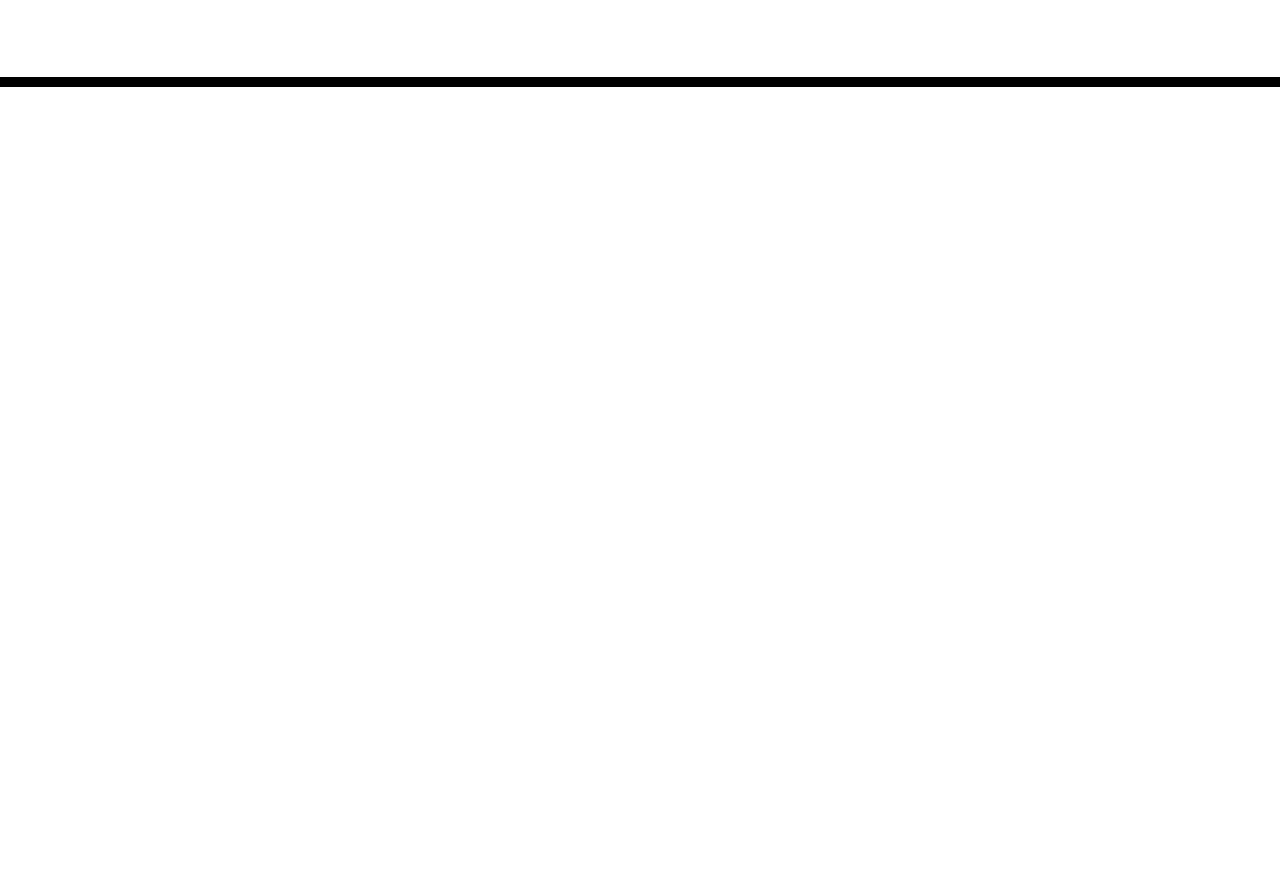
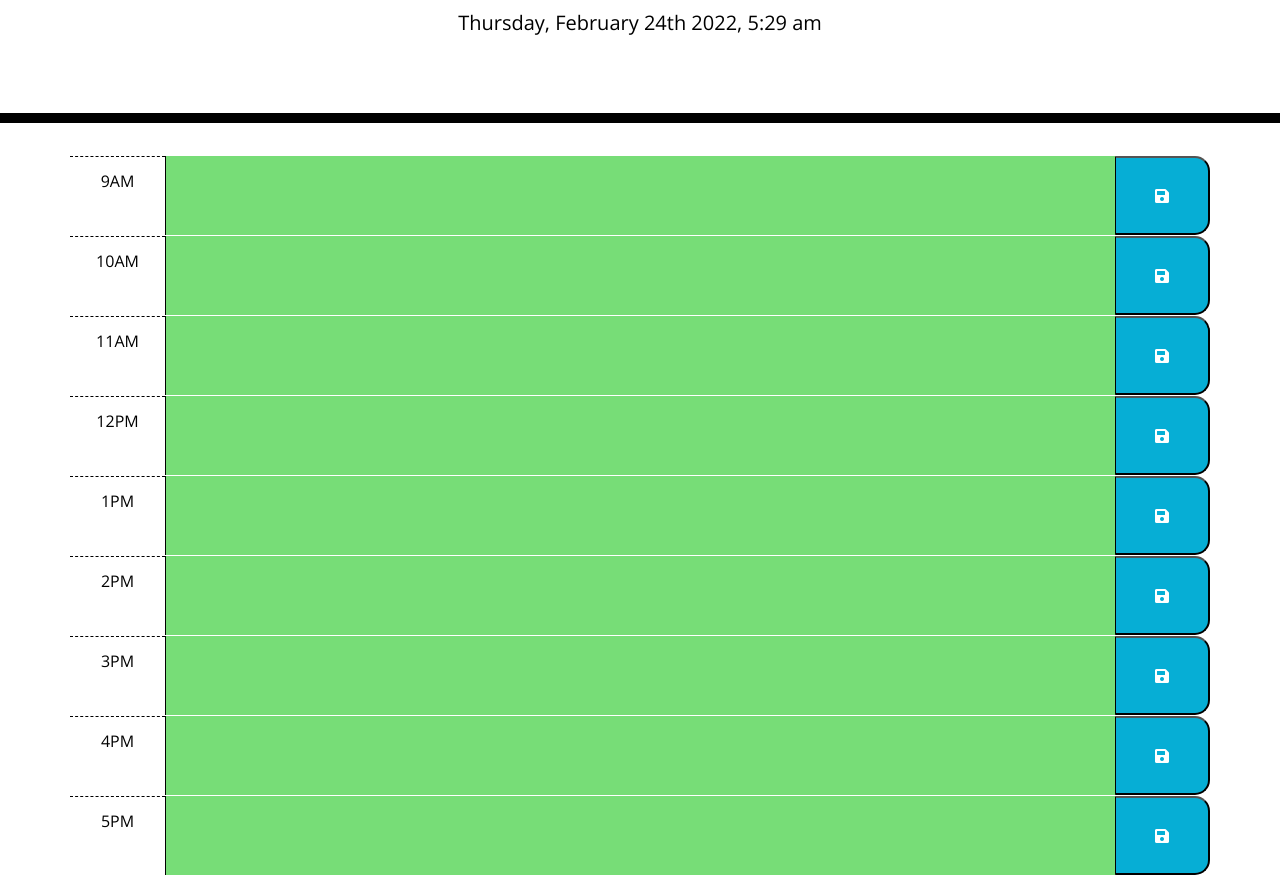
Before and after one commit to M8MBA/work-day-scheduler, a plain HTML site: page index.html in a window 1280 px wide. Shown: the part 181-1056 px from the top of the page. Before the commit the page ends 800 px from the top, so only its background shows below. Drawn offline with nearby package versions, Linux system fonts and the light colour scheme; files that its build step writes are made by us from their sources.

Commit message:
time-blocks

```diff
--- a/assets/js/script.js
+++ b/assets/js/script.js
@@ -0,0 +1,67 @@
+// current day is displayed at the top of the calendar
+var dateTime = function () {
+  var currentDay = document.getElementById("currentDay");
+  var time = moment();
+
+    currentDay.textContent = time.format("dddd, MMMM Do YYYY, h:mm a");
+
+    setInterval(function () { dateTime(); }, 60000);
+
+}
+
+dateTime();
+
+// each time block is color-coded to indicate whether it is in the past, present, or future
+$('.time-block').each(function () {
+  var time = $(this).data('time')
+  console.log(time)
+  var current = moment().hours()
+  console.log(current)
+
+  if (current < time) {
+    $(this).children('.reminders').addClass('future')
+  } else if (current > time) {
+    $(this).children('.reminders').addClass('past')
+  } else if (current === time) {
+    $(this).children('.reminders').addClass('present')
+  }
+
+});
+
+var storage = JSON.parse(localStorage.getItem("reminders")) || {};
+
+//create a object loop that will take the key and assign the value of the key to the corresponding id of the textarea
+for (var [key, value] of Object.entries(storage)) {
+  var textArea = document.getElementById(key)
+  localStorage.getItem(key)
+  textArea.innerHTML = value
+};
+
+
+// this works only partially doesn;t save when refreshed
+//event listener for saving button on reminders
+$('.saveBtn').each(function(){
+  $(this).on('click', function(event) {
+    // click the save button for that time block, text for that event is saved in local storage
+    var dataObject = ('description')
+
+    // Set localStorage item
+    localStorage.setItem('description', JSON.stringify(dataObject));
+
+    // Retrieve the object from localStorage
+    var retrievedObject = localStorage.getItem('description');
+
+    // console.log retrieved item
+    console.log('retrieved data Object: ', JSON.parse(retrievedObject));
+  })
+});
+
+
+
+
+
+//     var id = "x" + event.target.id
+//    var reminders = $('#'+ id).val();
+//    storage[id] = reminders
+//    localStorage.setItem("reminders", JSON.stringify(storage));
+//      console.log("reminder was saved")
--- a/index.html
+++ b/index.html
@@ -18,21 +18,88 @@
       href="https://fonts.googleapis.com/css?family=Open+Sans&display=swap"
       rel="stylesheet"
     />
-    <link rel="stylesheet" href="style.css" />
+    <link rel="stylesheet" href="./assets/css/style.css" />
     <title>Work Day Scheduler</title>
   </head>
 
   <body>
+
     <header class="jumbotron">
       <h1 class="display-3">Work Day Scheduler</h1>
       <p class="lead">A simple calendar app for scheduling your work day</p>
       <p id="currentDay" class="lead"></p>
     </header>
+
     <div class="container">
-      <!-- Timeblocks go here -->
+      <!-- 9AM -->
+      <div class="row time-block" data-time="9">
+        <div class="col-1 hour pt-3">9AM</div>
+        <textarea id="x1" class="reminders col-10 description text-dark"></textarea>
+        <button id= "1" class = "saveBtn col-1"><i class="fa">&#xf0c7;</i></button>
+      </div>
+
+      <!-- 10AM -->
+      <div class="row time-block" data-time="10">
+        <div class="col-1 hour pt-3">10AM</div>
+        <textarea id="x2" class="reminders col-10 description text-dark"></textarea>
+        <button id= "2" class = "saveBtn col-1"><i class="fa">&#xf0c7;</i></button>
+      </div>
+
+      <!-- 11AM -->
+      <div class="row time-block" data-time="11">
+        <div class="col-1 hour pt-3">11AM</div>
+        <textarea id="x3" class="reminders col-10 description text-dark"></textarea>
+        <button id= "3" class = "saveBtn col-1"><i class="fa">&#xf0c7;</i></button>
+      </div>
+
+      <!-- 12PM -->
+      <div class="row time-block" data-time="12">
+        <div class="col-1 hour pt-3">12PM</div>
+        <textarea id="x4" class="reminders col-10 description text-dark"></textarea>
+        <button id= "4" class = "saveBtn col-1"><i class="fa">&#xf0c7;</i></button>
+      </div>
+
+      <!-- 1PM -->
+      <div class="row time-block" data-time="13">
+        <div class="col-1 hour pt-3">1PM</div>
+        <textarea id="x5" class="reminders col-10 description text-dark"></textarea>
+        <button id= "5" class = "saveBtn col-1"><i class="fa">&#xf0c7;</i></button>
+      </div>
+
+      <!-- 2PM -->
+      <div class="row time-block" data-time="14">
+        <div class="col-1 hour pt-3">2PM</div>
+        <textarea id="x6" class="reminders col-10 description text-dark"></textarea>
+        <button id= "6" class = "saveBtn col-1"><i class="fa">&#xf0c7;</i></button>
+      </div>
+
+      <!-- 3PM -->
+      <div class="row time-block"data-time="15">
+        <div class="col-1 hour pt-3">3PM</div>
+        <textarea id="x7" class="reminders col-10 description text-dark"></textarea>
+        <button id= "7" class = "saveBtn col-1"><i class="fa">&#xf0c7;</i></button>
+      </div>
+
+      <!-- 4PM -->
+      <div class="row time-block" data-time="16">
+        <div class="col-1 hour pt-3">4PM</div>
+        <textarea id="x8" class="reminders col-10 description text-dark"></textarea>
+        <button id= "8" class = "saveBtn col-1"><i class="fa">&#xf0c7;</i></button>
+      </div>
+
+      <!-- 5PM -->
+      <div class="row time-block" data-time="17">
+        <div class="col-1 hour pt-3">5PM</div>
+        <textarea id="x9" class="reminders col-10 description text-dark"></textarea>
+        <button id= "9" class = "saveBtn col-1"><i class="fa">&#xf0c7;</i></button>
+      </div>
+
     </div>
 
     <script src="https://code.jquery.com/jquery-3.4.1.min.js"></script>
     <script src="https://cdnjs.cloudflare.com/ajax/libs/moment.js/2.24.0/moment.min.js"></script>
+    <script src="./assets/js/script.js"></script>
+
   </body>
+
 </html>
```
